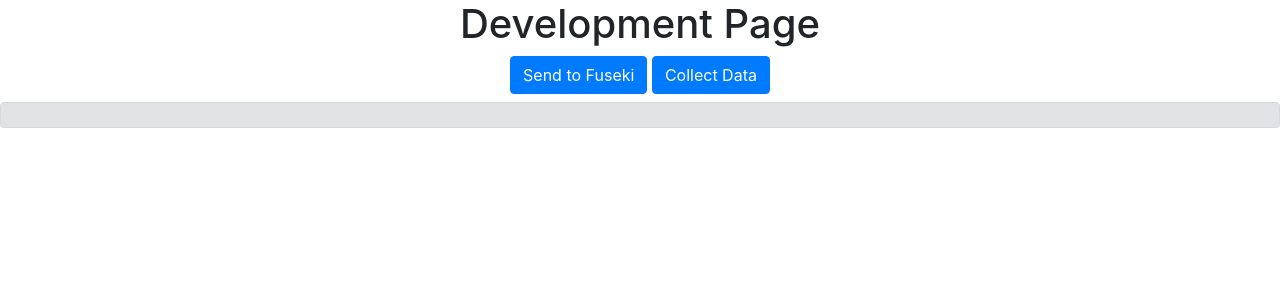
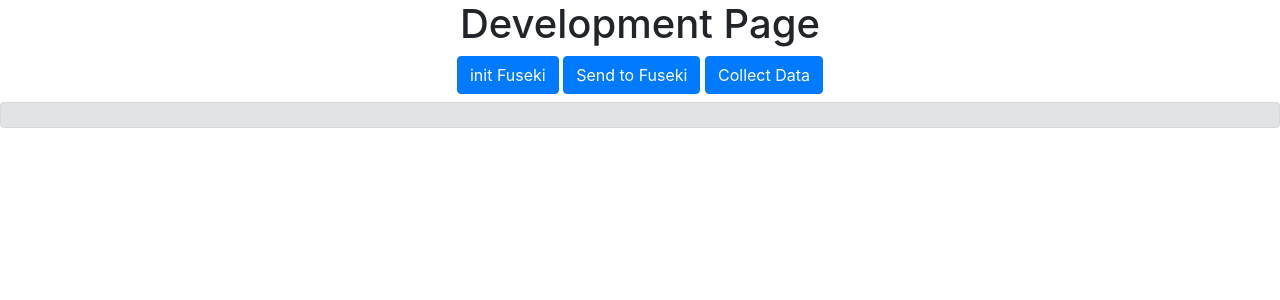
Before and after one commit to mohamedlrouabah1/WEBSEM, a Flask app: page /dev/ in a window 1280 px wide. Shown: the top 300 px of the page. Run offline with Flask 3, Linux system fonts and the light colour scheme; some libraries are stand-ins or nearby versions.

Commit message:
feat: init fuseki button

```diff
--- a/foodies/config.py
+++ b/foodies/config.py
@@ -5,7 +5,7 @@ from os import getenv
 
 LDP_TYPE=getenv('LDP_TYPE', 'Jena')
 LDP_HOST=getenv('LDP_HOST', 'localhost')
-LDP_PORT=getenv('LDP_PORT', '3030')
+LDP_PORT=getenv('LDP_PORT', '80')
 LDP_MAIN_DATASET=getenv('LDP_DATASET', 'foodies')
 
 LDP_URL = f"http://{LDP_HOST}:{LDP_PORT}/{LDP_MAIN_DATASET}"
--- a/foodies/controllers/dev.py
+++ b/foodies/controllers/dev.py
@@ -22,6 +22,21 @@ def collect_data_route():
     return render_template('dev.html' , result=result)
 
 
+@dev_bp.route('/init-ldp', methods=['POST'])
+def init_fuseki():
+    """Init the linked data platform."""
+    try:
+        print("Init Fuseki")
+        LdpFuseki(update=True)
+        print("Fuseki initialized")
+        return render_template('dev.html' , result=jsonify({'message': 'Fuseki initialisé avec succès'}))
+
+    except Exception as e:
+        return render_template(
+            'dev.html' ,
+            result=jsonify({'message': f'Erreur lors de l\'initialisation de Fuseki : {e}'}))
+
+
 @dev_bp.route('/send-to-fuseki', methods=['POST'])
 def send_to_fuseki():
     """Upload json files to the linked data platform."""
--- a/foodies/templates/dev.html
+++ b/foodies/templates/dev.html
@@ -8,6 +8,7 @@
     <body>
     <h1 class="text-center">Development Page</h1>
     <div class="text-center">
+        <button class="btn btn-primary" onclick="initFuseki()">init Fuseki</button>
         <button class="btn btn-primary" onclick="sendToFuseki()">Send to Fuseki</button>
         <button class="btn btn-primary" onclick="collectData()">Collect Data</button>
     </div>
@@ -25,6 +26,17 @@
                 'Content-Type': 'application/json'
             },
             body: JSON.stringify({ url: urlToScrape })
+        })
+        .then(response => response.json())
+        .then(data => {
+            console.log(data);
+        })
+        .catch(error => console.error('Error:', error));
+    }
+
+    function initFuseki() {
+        fetch('/dev/init-ldp', {
+            method: 'POST',
         })
         .then(response => response.json())
         .then(data => {
```
Also changed, not shown: 1 other file.
